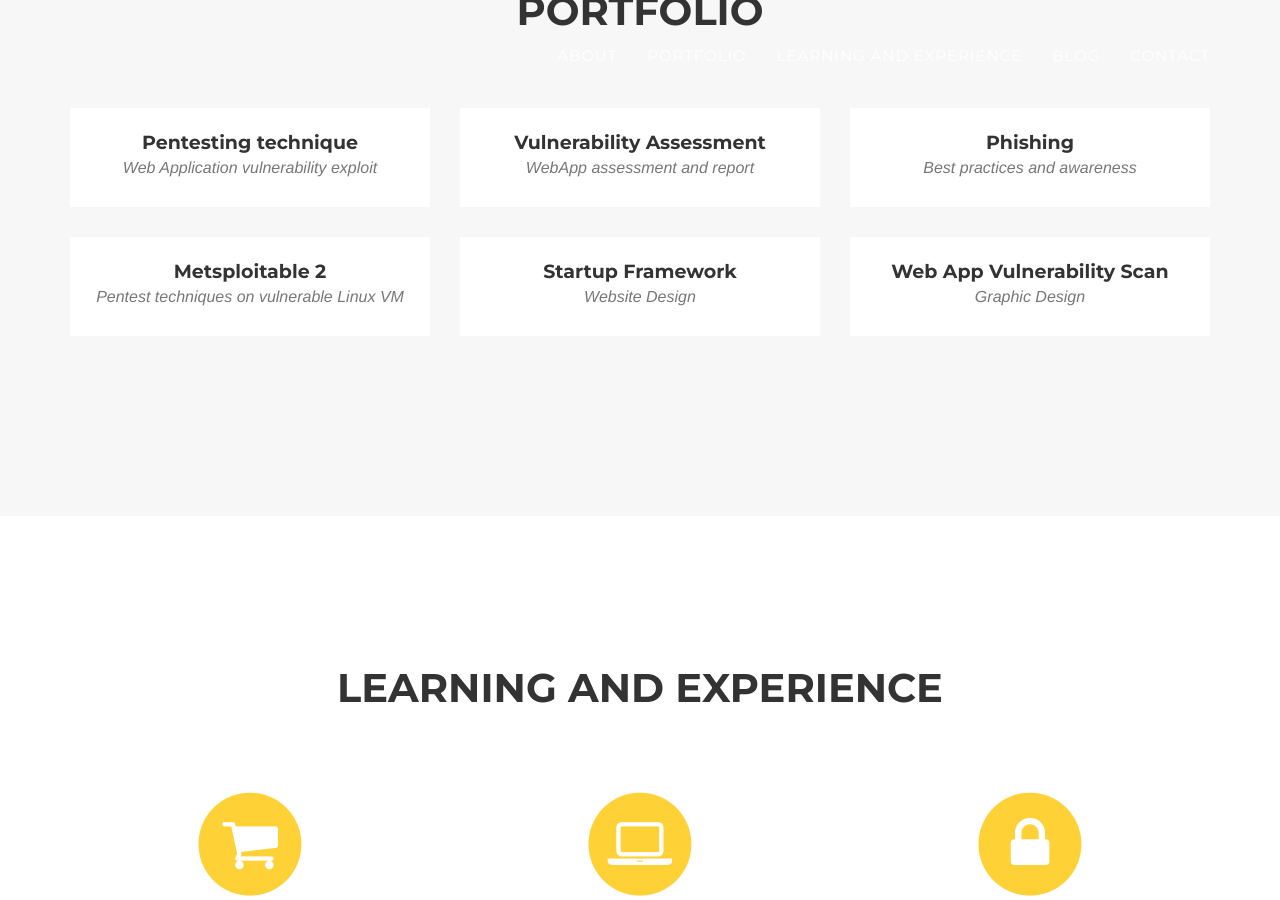
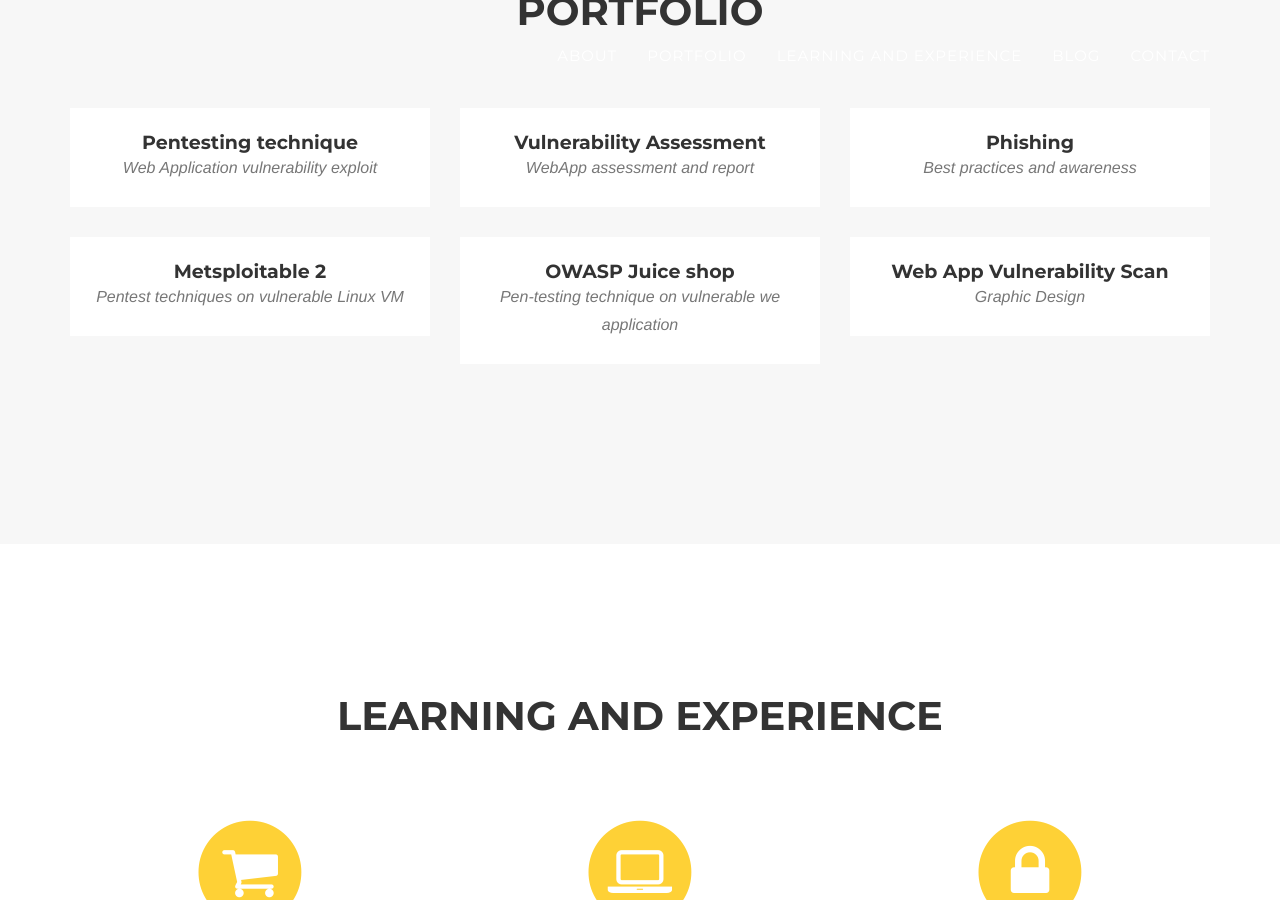
Before and after one commit to elizabethude/lizude.github.io, a Jekyll site: the page built from _posts/2014-07-14-project-5.markdown, in a window 1280 px wide and 900 px high, scrolled down 1827 px. Built offline with Jekyll 4.4.1, drawn with Linux system fonts in a browser that asks for light colours; nearby versions of some CDN libraries; some web fonts are replaced; library files that are not in the unit come from our copies.

Commit message:
Update 2014-07-14-project-5.markdown

```diff
--- a/_posts/2014-07-14-project-5.markdown
+++ b/_posts/2014-07-14-project-5.markdown
@@ -1,6 +1,6 @@
 ---
-title: Startup Framework
-subtitle: Website Design
+title: OWASP Juice shop
+subtitle: Pen-testing technique on vulnerable we application
 layout: default
 modal-id: 5
 date: 2014-07-14
```
Also changed, not shown: other parts of _posts/2014-07-14-project-5.markdown (+1 -1 lines).
